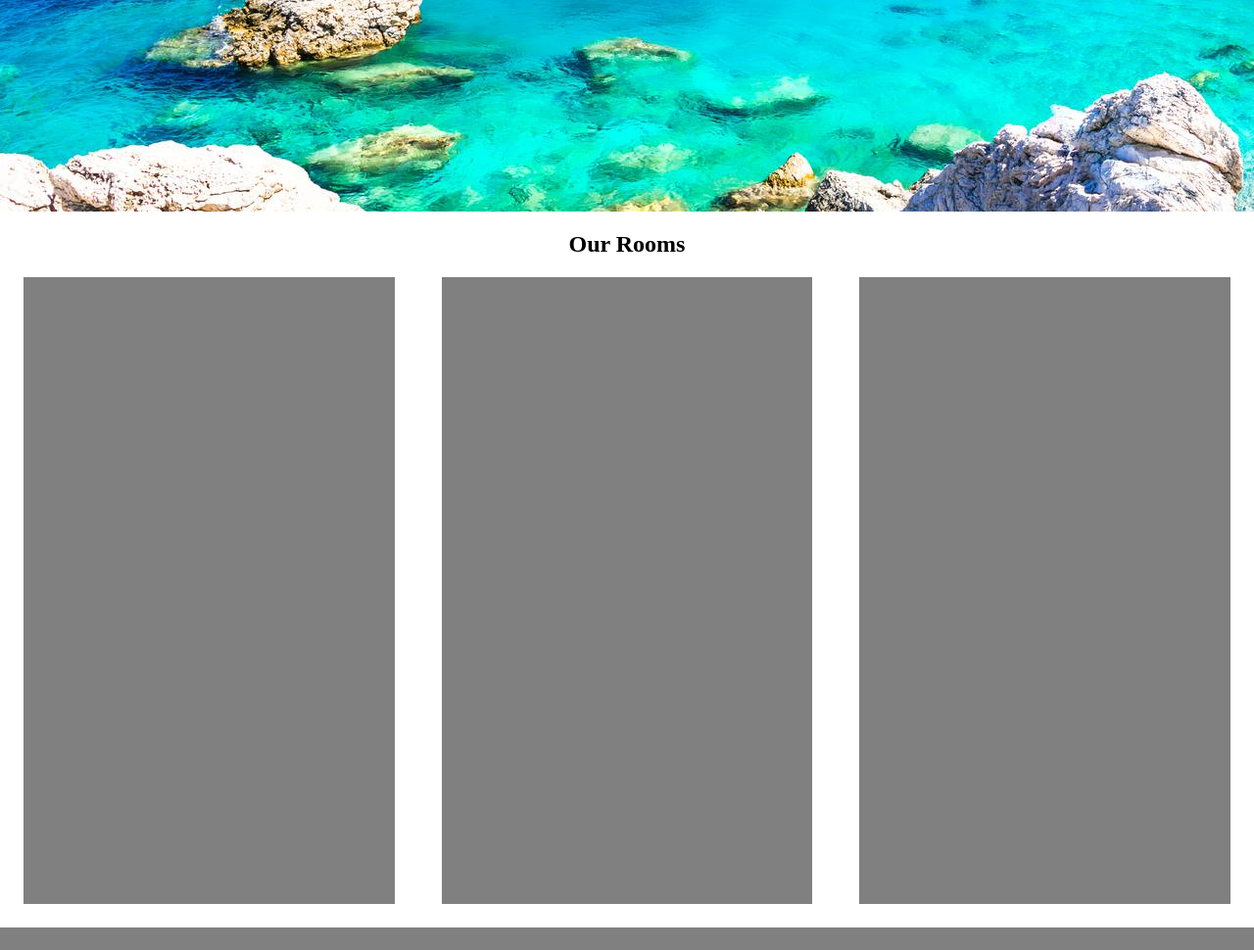
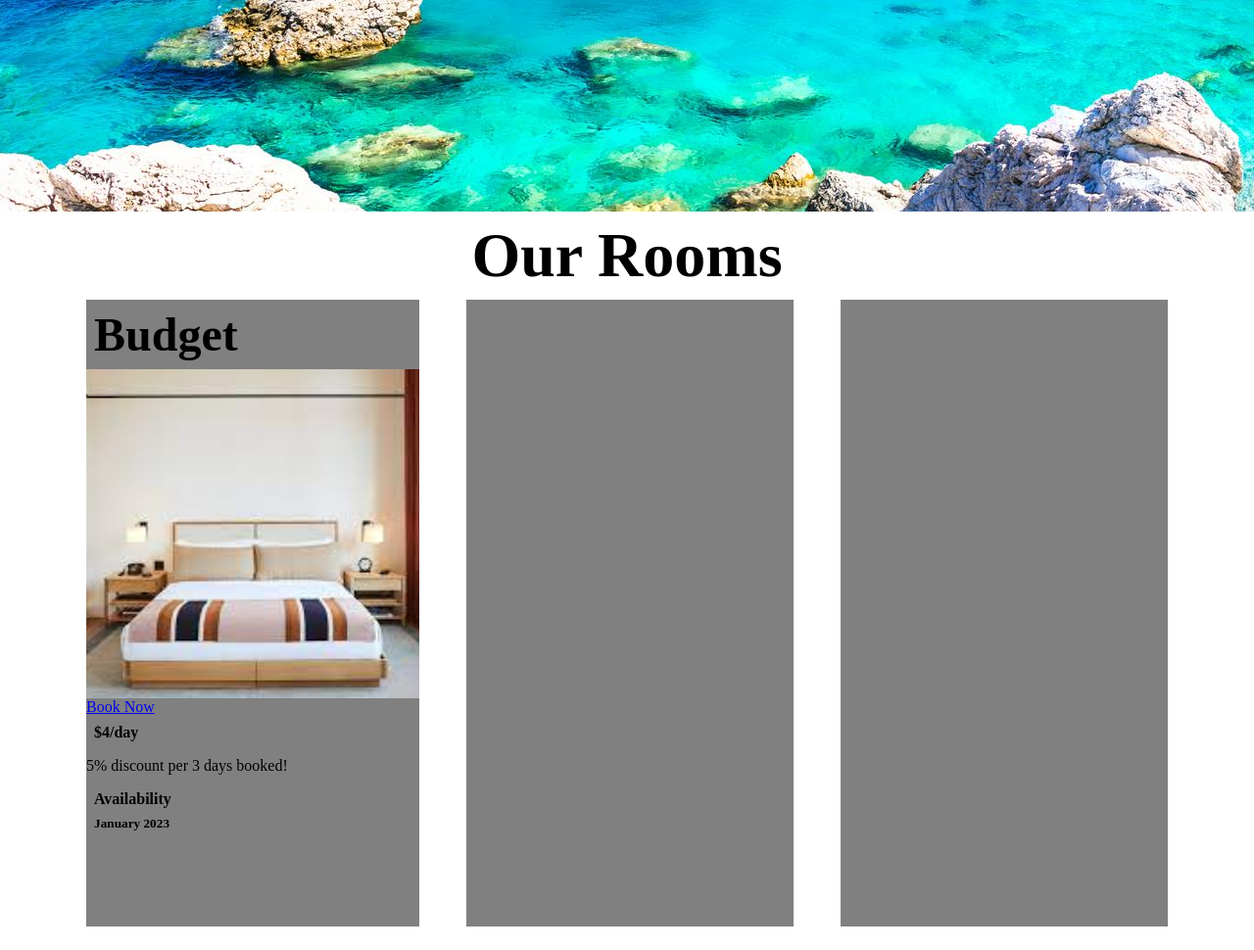
Before and after one commit to TGKElit/nikepelago, a PHP site: page /src/index.php in a window 1280 px wide. Shown: the part 576-1546 px from the top of the page at 98% size. Before the commit the page ends 1523 px from the top, so only its background shows below. Run offline with PHP 8.4, Linux system fonts and the light colour scheme.

Commit message:
updated room cards

```diff
--- a/src/general.css
+++ b/src/general.css
@@ -1,3 +1,23 @@
 body {
     margin: 0;
 }
+
+h1, h2, h3, h4, h5 {
+    margin: 8px;
+}
+
+h1 {
+    font-size: 32px;
+}
+
+h2 {
+    font-size: 64px;
+}
+
+h3 {
+    font-size: 48px;
+}
+
+button {
+    all: unset;
+}
--- a/src/index.php
+++ b/src/index.php
@@ -20,7 +20,34 @@
         <section class="rooms">
             <h2>Our Rooms</h2>
             <div class="room-container">
-                <article class=room id="budget"></article>
+                <article class=room id="budget">
+                    <h3>Budget</h3>
+                    <section class="carousell">
+                        <button class="scroll-button left" type="button">
+                            <img src="../resources/svg/left-arrow.svg" alt="Previous image">
+                        </button>
+                        <div class="images">
+                            <div class="image-container" id="budget-scroller">
+                                <img src="../resources/images/budget-one.jpg" alt="First">
+                                <img src="../resources/images/budget-two.jpg" alt="Second">
+                                <img src="../resources/images/budget-three.jpg" alt="Last">
+                            </div>
+                        </div>
+                        <button class="scroll-button right" id="budget-right" type="button">
+                            <img src="../resources/svg/right-arrow.svg" alt="Next image">
+                        </button>
+                    </section>
+                    <a href="./room/budget.php">Book Now</a>
+                    <h4>$4/day</h4>
+                    <p>5% discount per 3 days booked!</p>
+                    <section class="calendar-section">
+                        <h4>Availability</h4>
+                        <div class="calendar">
+                            <h5>January 2023</h5>
+                            <div class="days"></div>
+                        </div>
+                    </section>
+                </article>
                 <article class=room id="standard"></article>
                 <article class=room id="luxury"></article>
             </div>
--- a/src/main.js
+++ b/src/main.js
@@ -0,0 +1,3 @@
+document.getElementById("budget-right").addEventListener("click", function() {
+    document.getElementById("budget-scroller").style.transform = "translate(-340px)";
+});
--- a/src/rooms.css
+++ b/src/rooms.css
@@ -1,7 +1,14 @@
+.rooms {
+    display: flex;
+    flex-direction: column;
+    align-items: center;
+}
+
 .room-container {
-    display: grid;
-    grid-template-columns: 1fr 1fr 1fr;
-    margin: auto;
+    display: flex;
+    width: 90%;
+    justify-content: space-between;
+
 }
 
 h2 {
@@ -11,6 +18,72 @@
 
 .room {
     height: 80vh;
+    width: 366px;
     margin: 0 24px 24px 24px;
     background-color: gray;
 }
+
+.carousell {
+    width: 340px;
+    height: 336px;
+    background-color: aliceblue;
+    margin: auto;
+    position: relative;
+}
+
+.scroll-button {
+    height: 100%;
+    width: 52px;
+    position: absolute;
+    top: 0;
+    display: flex;
+    align-items: center;
+    justify-content: center;
+}
+
+.scroll-button img {
+    display: none;
+}
+
+.scroll-button:hover {
+    background-color: rgb(0, 0, 0, 0.5);
+    cursor: pointer;
+}
+
+.scroll-button:hover img {
+    display: block;
+}
+
+.scroll-button:active {
+    background-color: rgb(1, 1, 1, 0.7);
+}
+
+.left {
+    left: 0;
+}
+
+.right {
+    right: 0;
+}
+
+.images {
+    height: 100%;
+    width: 100%;
+    background-color: aqua;
+    overflow-x: hidden;
+    overflow-wrap: nowrap;
+}
+
+.image-container {
+    width: 300%;
+    height: 100%;
+
+}
+
+.images img {
+    height: 336px;
+    width: 340px;
+    background-color: bisque;
+    float: left;
+    object-fit: cover;
+}
```
Also changed, not shown: resources/images/budget-one.jpg (added), resources/images/budget-three.jpg (added), resources/images/budget-two.jpg (added), resources/svg/left-arrow.svg (added), resources/svg/right-arrow.svg (added), src/room/standard.php (added), src/standard.php (deleted), 3 other files.
